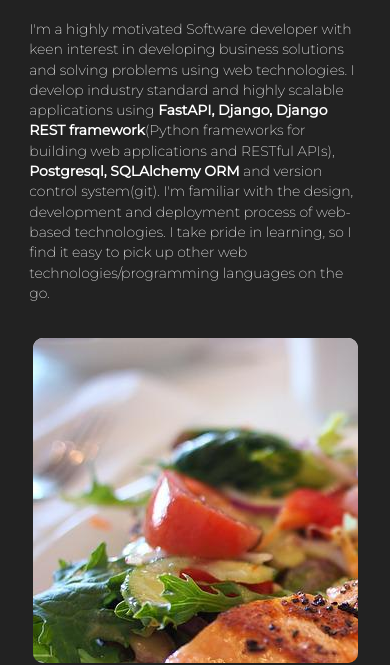
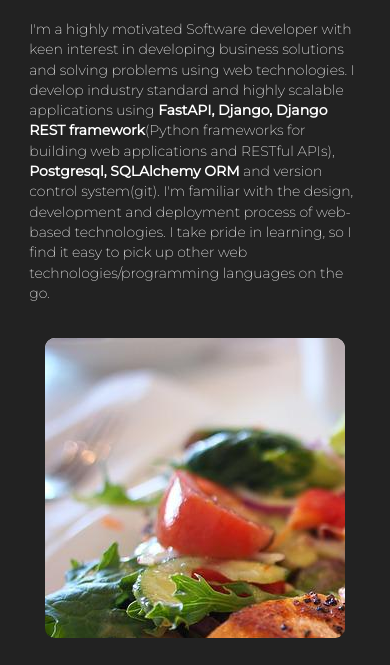
Before and after one commit to kenmoh/kenmoh.github.io, a plain HTML site: page index.html in a window 390 px wide. Shown: the part 180-845 px from the top of the page. Drawn offline with Linux system fonts and the light colour scheme.

Commit message:
add media querry

```diff
--- a/static/css/main.css
+++ b/static/css/main.css
@@ -175,8 +175,8 @@ p {
     gap: 55px;
   }
   .image-container {
-    width: 325px;
-    height: 325px;
+    width: 300px;
+    height: 300px;
   }
 
   h1 {
```
